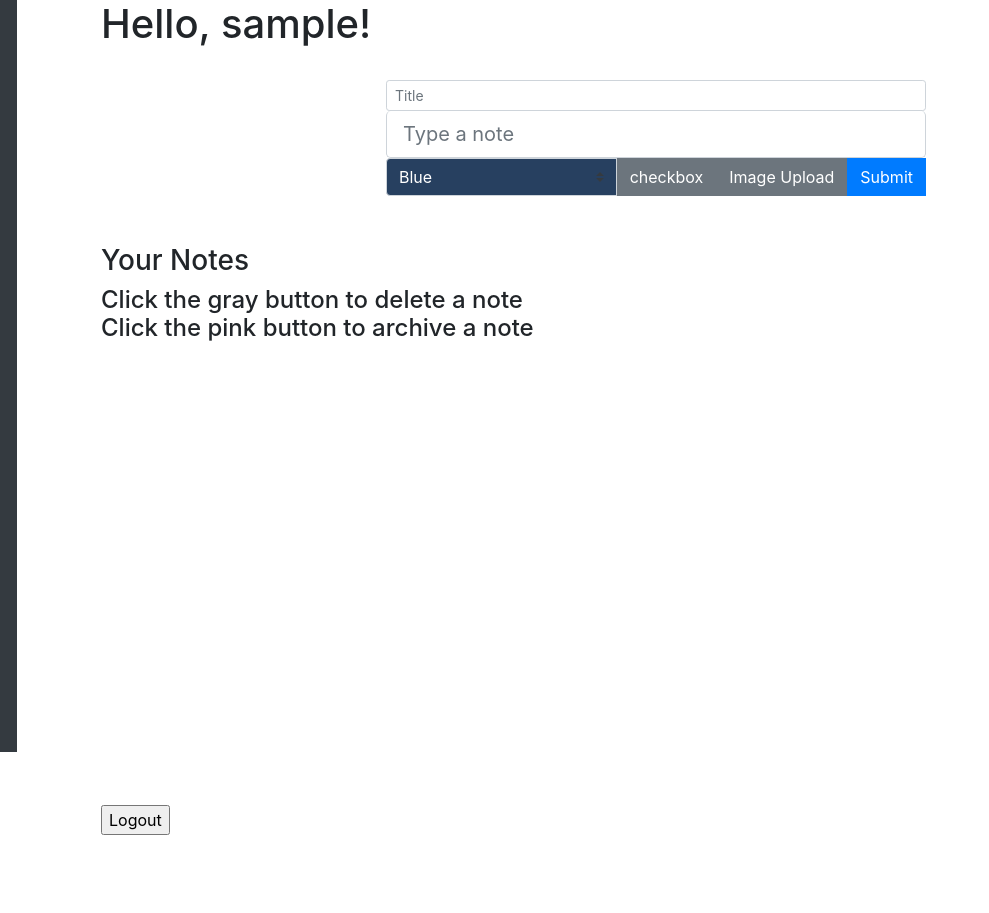
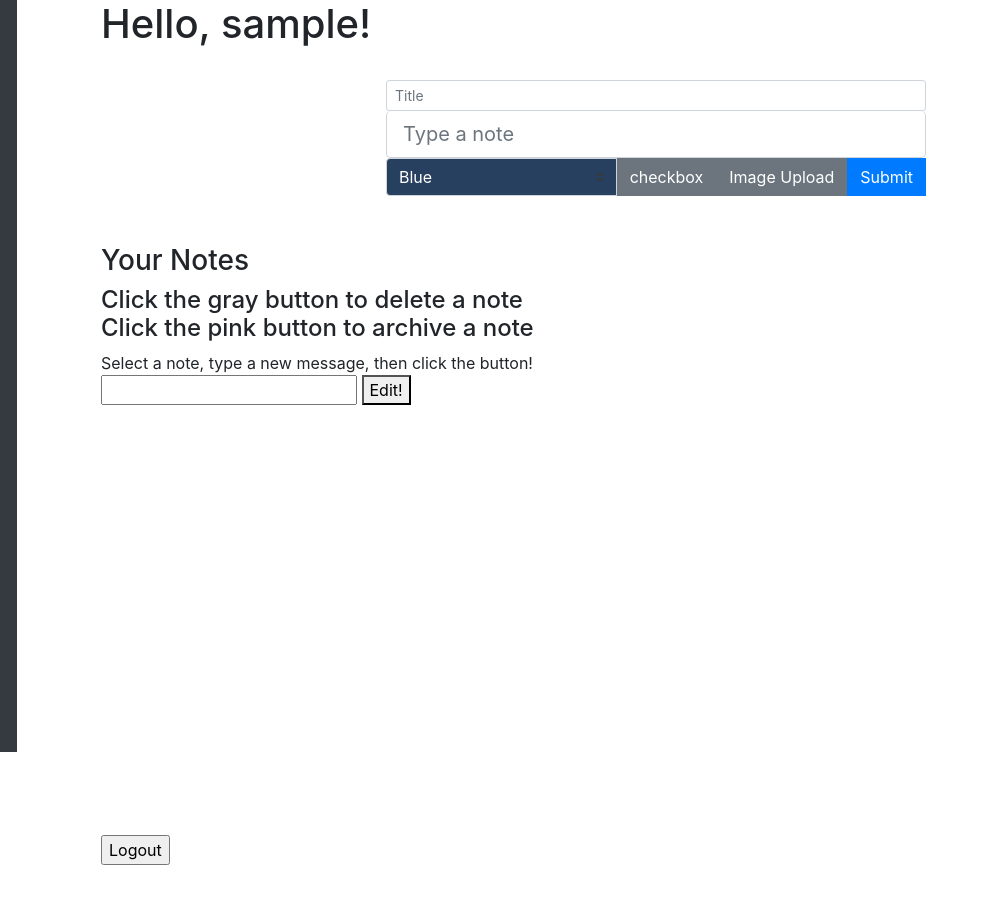
Before and after one commit to kristinlin/MiLKShake, a Flask app: template dairynotes/templates/welcome.html in a window 1280 px wide. Shown: the part 104-1017 px from the top of the page, without its empty margins (0-989 px from the left). Before the commit the page ends 939 px from the top, so only its background shows below. Run offline with Flask 2, Linux system fonts and the light colour scheme; the template is opened without the code that fills it: most values are stand-ins (such as "Sample title", 1, 10 or a date in 2020); parts of the project's set-up code (start-up, migrations or seed data) failed here and were passed over; some libraries are stand-ins or nearby versions.

Commit message:
edit notes on frontend

```diff
--- a/dairynotes/static/notes.js
+++ b/dairynotes/static/notes.js
@@ -20,6 +20,7 @@
 var curNoteText = "nice";
 var curNoteID = -1;
 var curCheck = 0;
+var newText = "";
 var allNotes = svg.append("notes")
 
 //create array of notes from html
@@ -34,12 +35,10 @@
     noteContent = noteContent.replace(/None/g,'"None"');
     noteContent = noteContent.replace(/True/g,'"True"');
     noteContent = noteContent.replace(/False/g,'"False"');
-    console.log(noteContent);
     notes = JSON.parse(noteContent);
     //console.log(notes);
     for (note in notes){
 	noteContent = notes[note]['content'];
-	console.log(noteContent);
 	noteTitle = notes[note]['note_title'];
 	noteID = notes[note]['note_id'];
 	noteType = notes[note]['note_type'];
@@ -62,7 +61,6 @@
 	curTitles.push(noteTitle);
 	curIDs.push(noteID);
 	curTypes.push(noteType);
-	console.log(curContent);
     }
 }
 
@@ -76,8 +74,7 @@
 	.attr("height", noteHeight)
 	.attr("width", noteWidth)
 	.attr("fill", "yellow")
-	.attr("id", function(b, d){return "note" + d})
-	.attr("class", "note");
+	.attr("class", function(b, d){return "note" + d})
 }
 
 //display the archive buttons
@@ -125,6 +122,7 @@
 	.attr('dy', 35)
 	.text(function(b, d){return noteTexts[d]})
 	.attr("font-weight", "normal")
+	.attr("class", function(b, d){return "note" + d + "-text"})
 	.append('tspan')
 	.attr('x', function(b, d){return xcors[d%5] + 5})
 	.attr('dy', 40)
@@ -210,7 +208,6 @@
         window.location.replace(window.location.href);});
 }
 
-
 var selection = "";
 
 getNotes();
@@ -232,6 +229,16 @@
 	    selection = this;
 	    d3.select(this).attr("style", "stroke:black;stroke-width:5");
 	}
-	console.log(selection)
+    }
+       )
+
+
+
+d3.select("#editText").on("input", function() {
+    newText = this.value;
 });
-console.log(selection != "");
+
+console.log(d3.select('#editConfirm'));
+d3.select("#editConfirm").on("click", function(){
+    d3.select("." + selection.getAttribute("class") + "-text")
+	.text(newText)})
--- a/dairynotes/templates/welcome.html
+++ b/dairynotes/templates/welcome.html
@@ -63,6 +63,10 @@
 </h4>
 
 
+Select a note, type a new message, then click the button!<br>
+<input type="text" id="editText">
+<button type="button" name="editConfirm" id="editConfirm" value="confirm">Edit!</button>
+
 <br><br>
 
 <svg xmlns="http://www.w3.org/2000/svg" id="svg" width="1000" height="400" xmlns:xlink="http://www.w3.org/1999/xlink"></svg>
```
Also changed, not shown: dairynotes/data/app.db. Lines whose indentation alone changed are shown as unchanged.
